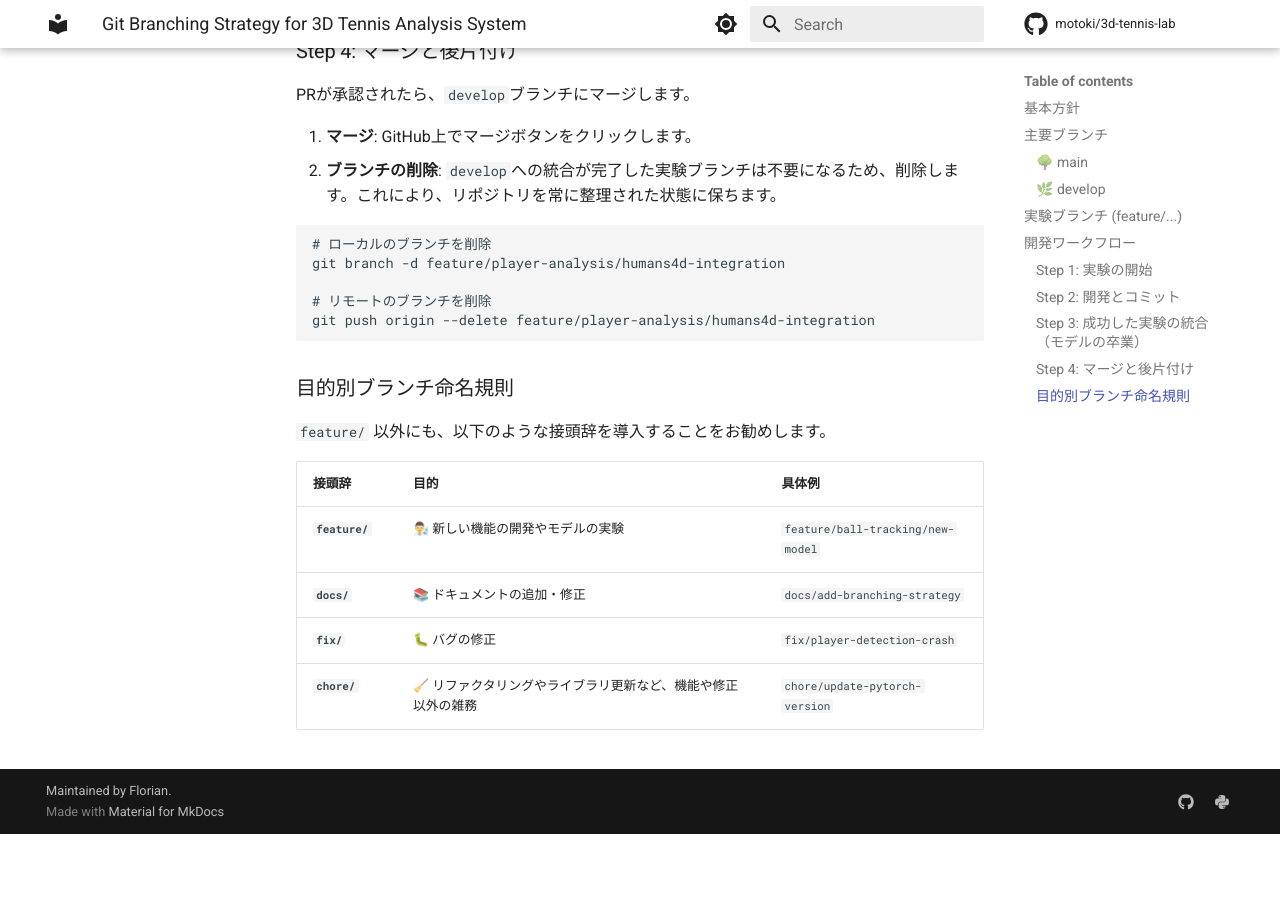
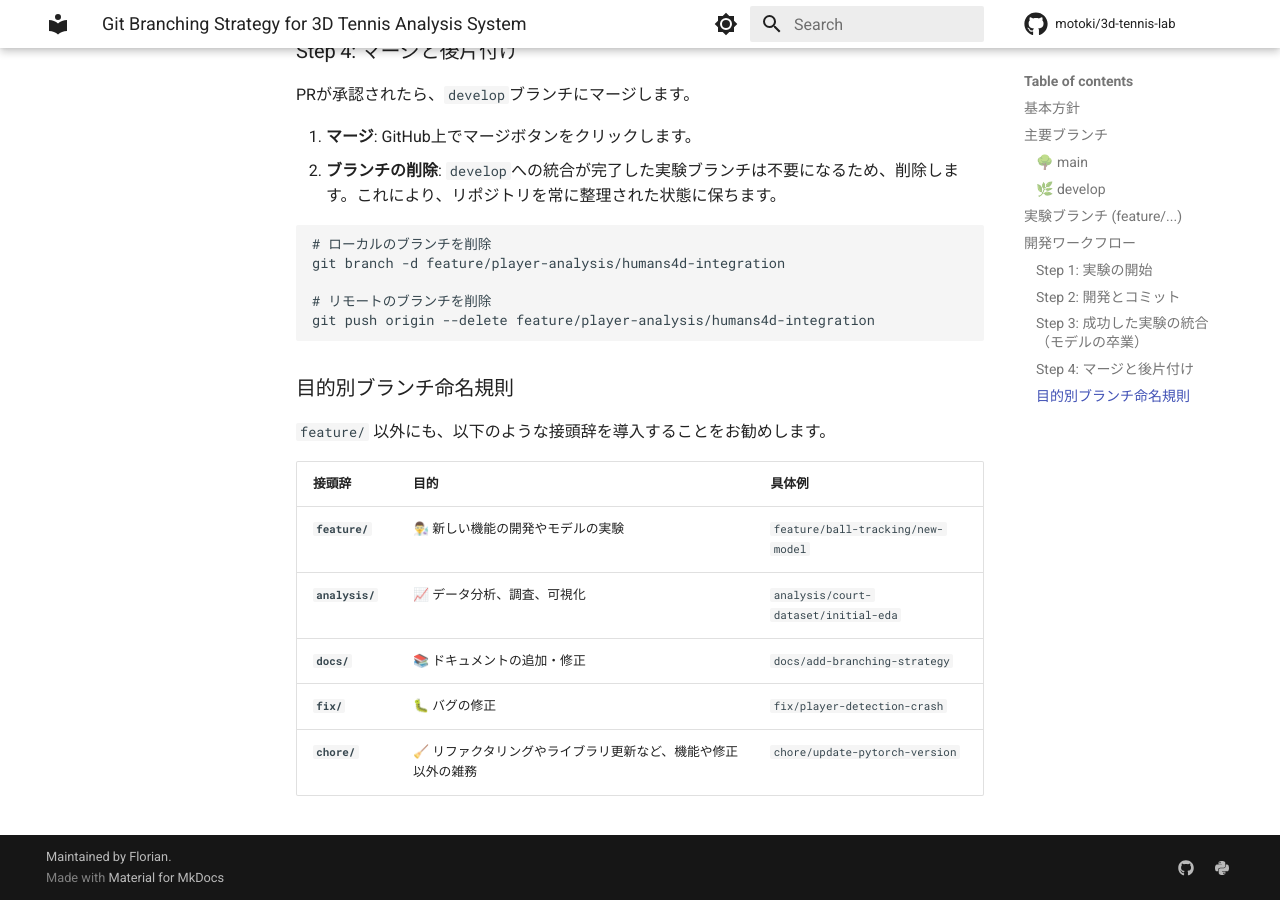
Before and after one commit to Motoki0705/3D-Tennis-Lab, an MkDocs documentation site: the page built from docs/core/branch_strategy.md, in a window 1280 px wide and 900 px high, scrolled down 2606 px. Built offline with MkDocs 1.6.1 and Material for MkDocs 9.7.7, drawn with Linux system fonts in a browser that asks for light colours; comment, search, counter and statistics services are not loaded; before the commit the page ends 3440 px from its top, so only the background shows below that.

Commit message:
docs: 分析用ブランチ命名規則を追加

```diff
--- a/docs/core/branch_strategy.md
+++ b/docs/core/branch_strategy.md
@@ -111,6 +111,7 @@ git push origin --delete feature/player-analysis/humans4d-integration
 | 接頭辞 | 目的 | 具体例 |
 | :--- | :--- | :--- |
 | **`feature/`** | 👨‍🔬 新しい機能の開発やモデルの実験 | `feature/ball-tracking/new-model` |
+| **`analysis/`** | 📈 データ分析、調査、可視化 | `analysis/court-dataset/initial-eda` |
 | **`docs/`** | 📚 ドキュメントの追加・修正 | `docs/add-branching-strategy` |
 | **`fix/`** | 🐛 バグの修正 | `fix/player-detection-crash` |
 | **`chore/`** | 🧹 リファクタリングやライブラリ更新など、機能や修正以外の雑務 | `chore/update-pytorch-version` |
```
